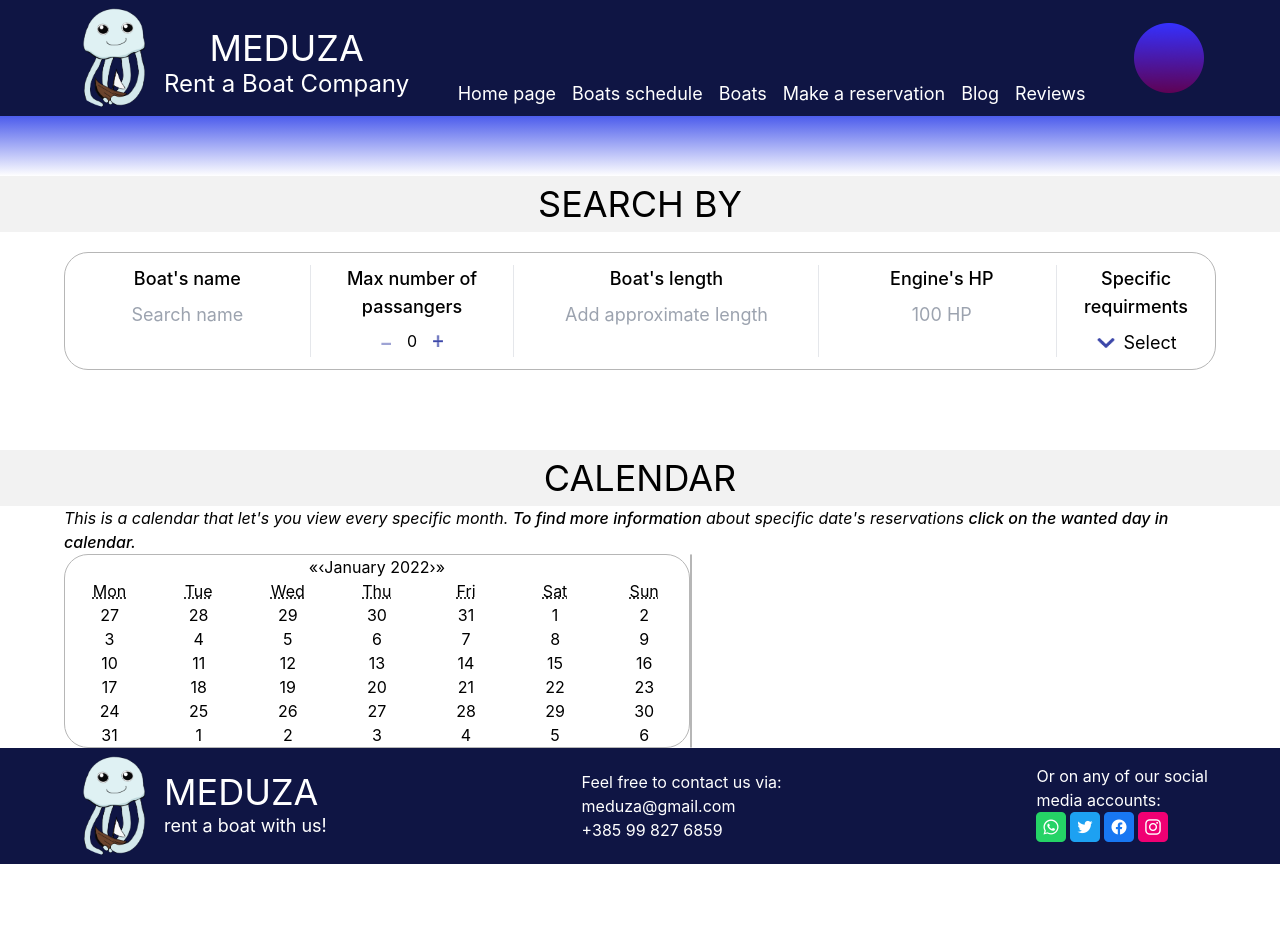
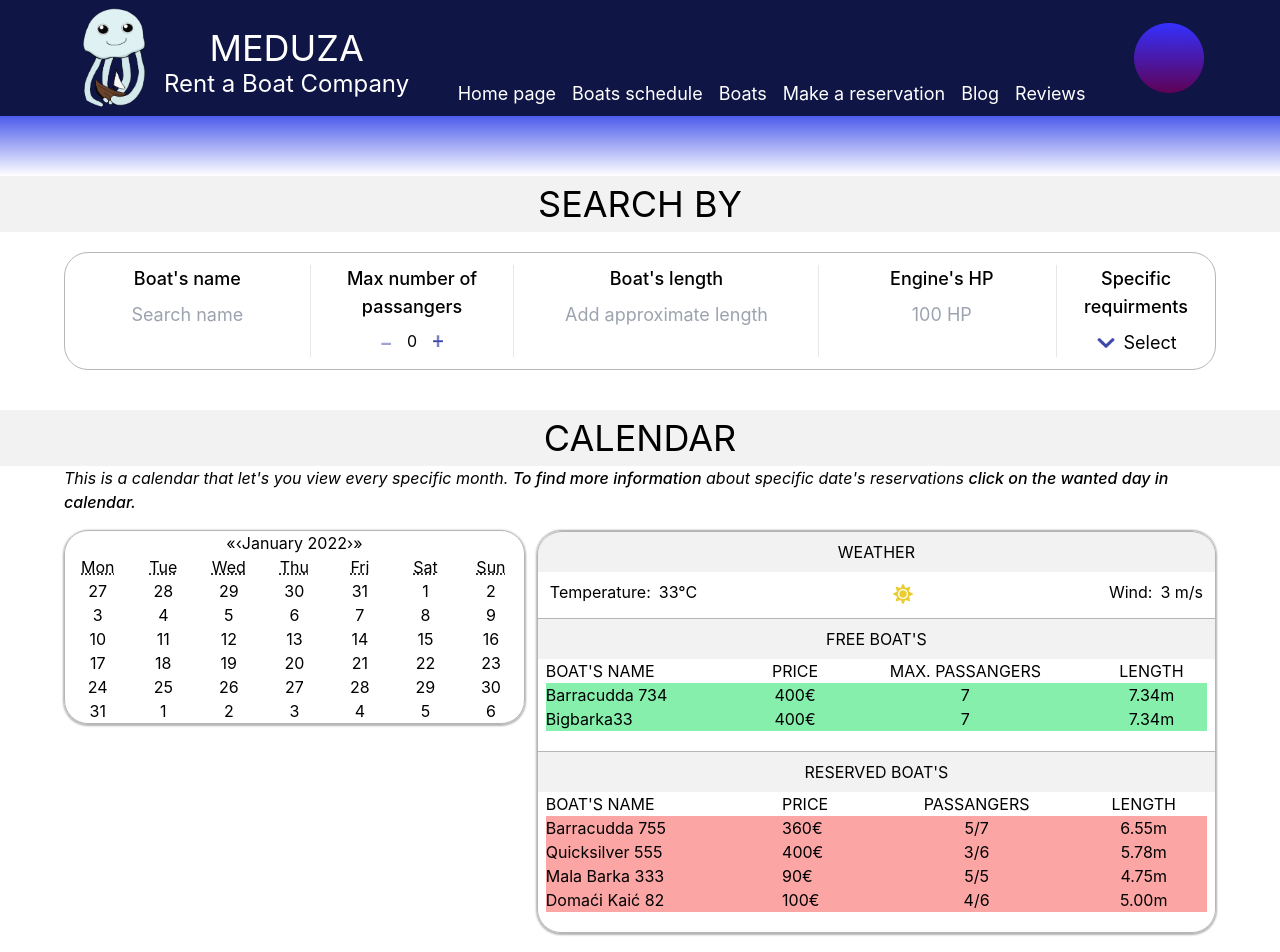
Before and after one commit to MucaMuci/HCI_lab_projekt, a Next.js app: page /boatsSchedule in a window 1280 px wide. Shown: the top 952 px of the page. Before the commit the page ends 864 px from the top, so only its background shows below. Built offline with nearby package versions, Linux system fonts and the light colour scheme.

Commit message:
Završen boats schedule

```diff
--- a/pages/boatsSchedule.js
+++ b/pages/boatsSchedule.js
@@ -3,6 +3,8 @@ import Filter from "../modules/filter/filter";
 import Footer from "../modules/footer/footer";
 import Calendar from "react-calendar";
 import { useState } from "react";
+import Image from "next/image";
+import SunImg from "../assets/sun.png"
 
 
 const BoatsSchedule = () => {
@@ -23,7 +25,7 @@ const BoatsSchedule = () => {
                         SEARCH BY
                     </div>
                 </div>
-                <div className=" flex max-w-6xl mx-auto justify-center pt-5 pb-20">
+                <div className=" flex max-w-6xl mx-auto justify-center pt-5 pb-10">
                     <Filter />
                 </div>
                 <div className="bg-hci-siva-2 flex justify-center py-2">
@@ -31,19 +33,122 @@ const BoatsSchedule = () => {
                         CALENDAR
                     </div>
                 </div>
-                <div className="italic max-w-6xl mx-auto">
+                <div className="italic max-w-6xl mx-auto pb-4">
                     <span>This is a calendar that let&apos;s you view every specific month.</span>
                     <span className="font-medium"> To find more information</span>
                     <span> about specific date&apos;s reservations </span>
                     <span className="font-medium"> click on the wanted day in calendar.</span>
                 </div>
-                <div className="flex max-w-6xl mx-auto ">
-                    <div className="border border-hci-siva rounded-3xl">
+                <div className="flex-col flex sm:flex-row max-w-6xl mx-auto justify-center pb-5 ">
+                    <div className="border border-hci-siva shadow-btn-sjena rounded-3xl sm:w-2/5 mb-5 h-fit mr-3">
                         <Calendar className="text-center" onChange={onChange} value={date} />
                     </div>
-                    <div className="flex flex-col border border-hci-siva rounded-3xl">
-                        <div>
+                    <div className="flex flex-col border border-hci-siva shadow-btn-sjena rounded-3xl grow ">
+                        <div className="bg-hci-siva-2 flex justify-center border-t border-hci-siva py-2 rounded-t-3xl">
+                            <div className="">
+                                WEATHER
+                            </div>
+                        </div>
+                        <div className="flex justify-between px-3 py-2">
+                            <div className="flex">
+                                <div className="pr-2">
+                                    Temperature:
+                                </div>
+                                <div>
+                                    33°C
+                                </div>
+                            </div>
+                            <div className="pt-1">
+                                <Image src={SunImg}
+                                    width={20}
+                                    height={20} />
+                            </div>
+                            <div className="flex">
+                                <div className="pr-2">
+                                    Wind:
+                                </div>
+                                <div>
+                                    3 m/s
+                                </div>
+                            </div>
 
+                        </div>
+                        <div className="bg-hci-siva-2 flex justify-center py-2 border-t border-hci-siva">
+                            <div className="">
+                                FREE BOAT&apos;S
+                            </div>
+                        </div>
+                        <div className="flex flex-col pb-5 px-2">
+                            <div className="table text-center table-auto">
+                                <div className="table-header-group">
+                                    <div className="table-row">
+                                        <div className="table-cell text-left">BOAT&apos;S NAME</div>
+                                        <div className="table-cell ">PRICE</div>
+                                        <div className="table-cell ">MAX. PASSANGERS</div>
+                                        <div className="table-cell ">LENGTH</div>
+                                    </div>
+                                </div>
+                                <div className=" table-row-group ">
+                                    <div className="table-row bg-green-300 ">
+                                        <div className="table-cell text-left">Barracudda 734</div>
+                                        <div className="table-cell">400€</div>
+                                        <div className="table-cell">7</div>
+                                        <div className="table-cell">7.34m</div>
+                                    </div>
+                                    <div className="table-row bg-green-300  ">
+                                        <div className="table-cell text-left">Bigbarka33 </div>
+                                        <div className="table-cell">400€</div>
+                                        <div className="table-cell">7</div>
+                                        <div className="table-cell">7.34m</div>
+                                    </div>
+
+                                </div>
+                            </div>
+                        </div>
+
+                        <div className="bg-hci-siva-2 flex justify-center py-2 border-t border-hci-siva">
+                            <div className="">
+                                RESERVED BOAT&apos;S
+                            </div>
+                        </div>
+                        <div className="rounded-b-3xl pb-5 flex flex-col px-2">
+                            <div className="table text-center">
+                                <div className="table-header-group">
+                                    <div className="table-row">
+                                        <div className="table-cell text-left">BOAT&apos;S NAME</div>
+                                        <div className="table-cell text-left">PRICE</div>
+                                        <div className="table-cell ">PASSANGERS</div>
+                                        <div className="table-cell ">LENGTH</div>
+                                    </div>
+                                </div>
+                                <div className=" table-row-group ">
+                                    <div className="table-row bg-red-300 ">
+                                        <div className="table-cell text-left">Barracudda 755</div>
+                                        <div className="table-cell text-left">360€</div>
+                                        <div className="table-cell">5/7</div>
+                                        <div className="table-cell">6.55m</div>
+                                    </div>
+                                    <div className="table-row bg-red-300  ">
+                                        <div className="table-cell text-left">Quicksilver 555</div>
+                                        <div className="table-cell text-left">400€</div>
+                                        <div className="table-cell">3/6</div>
+                                        <div className="table-cell">5.78m</div>
+                                    </div>
+                                    <div className="table-row bg-red-300  ">
+                                        <div className="table-cell text-left">Mala Barka 333</div>
+                                        <div className="table-cell text-left">90€</div>
+                                        <div className="table-cell">5/5</div>
+                                        <div className="table-cell">4.75m</div>
+                                    </div>
+                                    <div className="table-row bg-red-300  ">
+                                        <div className="table-cell text-left">Domaći Kaić 82</div>
+                                        <div className="table-cell text-left">100€</div>
+                                        <div className="table-cell">4/6</div>
+                                        <div className="table-cell">5.00m</div>
+                                    </div>
+
+                                </div>
+                            </div>
                         </div>
 
                     </div>
```
Also changed, not shown: assets/sun.png (added), 1 other file (tests, documents, lock files or other folders).
